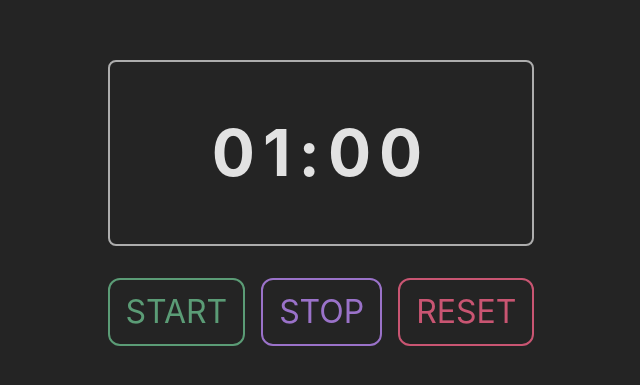
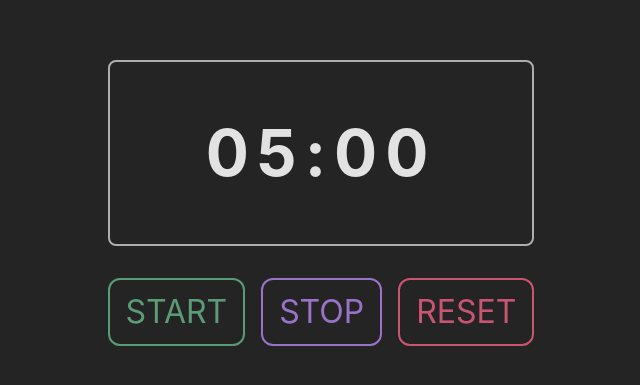
Before and after one commit to dimaspaiva/timer-react, a React (Vite) app: page / in a window 1280 px wide. Shown: the part 197-582 px from the top of the page, without its empty margins (319-959 px from the left). Built offline with nearby package versions, Linux system fonts and the light colour scheme.

Commit message:
fix: calculate time correct

```diff
--- a/src/App.tsx
+++ b/src/App.tsx
@@ -1,8 +1,9 @@
 import {  useState } from 'react'
 import './App.css'
 
-const ONE_SECOND = 5
-const TIMER_PERIOD = ONE_SECOND * 1 // 5 minutes in seconds
+const INTERVAL = 1000 // one second
+const ONE_SECOND = 60
+const TIMER_PERIOD = ONE_SECOND * 5 // five minutes in seconds
 
 function App() {
   const [timer, setTimer] = useState(TIMER_PERIOD)
@@ -30,7 +31,7 @@ function App() {
 
         return handleEndOfTime(draftTimer, newIntervalRef)
       })
-    }, ONE_SECOND);
+    }, INTERVAL);
 
     setIntervalRef(newIntervalRef)
   }
```
